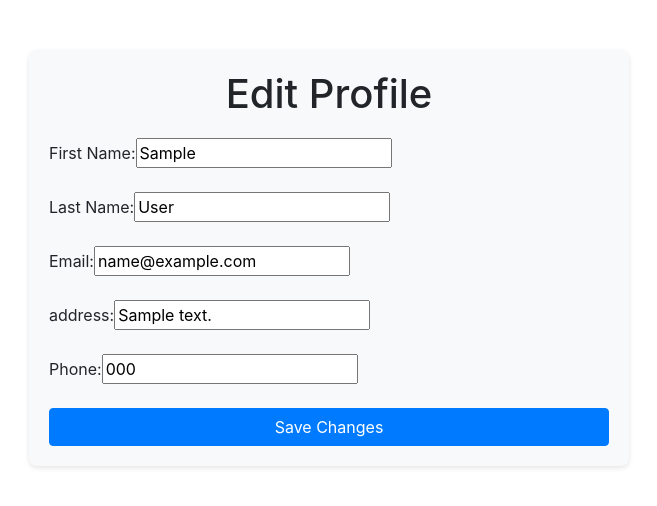
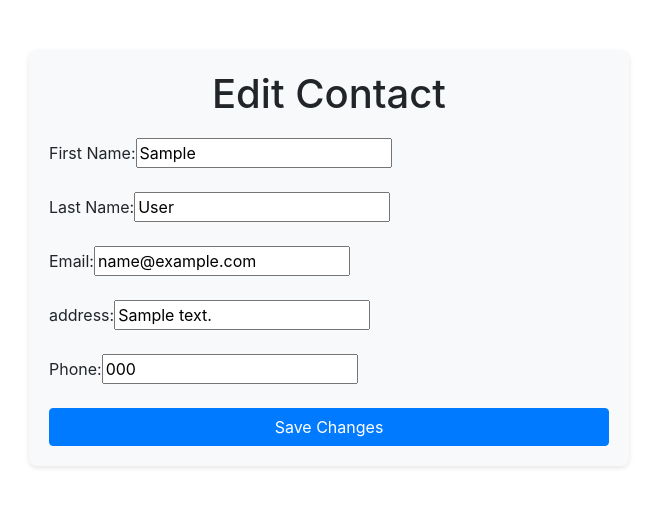
Before and after one commit to I-GUN-I/Dev_tool-Project, a Django app: page /add-contact/1/ in a window 1280 px wide. Shown: the top 506 px of the page, without its empty margins (311-968 px from the left). Run offline with Django 4.2, Linux system fonts and the light colour scheme; tables that the repository leaves empty hold one stand-in row (values such as "Sample post"); some libraries are stand-ins or nearby versions.

Commit message:
fix headertext for add - update profile/contact

```diff
--- a/safestep/report/templates/edit_profile.html
+++ b/safestep/report/templates/edit_profile.html
@@ -28,7 +28,7 @@
 
     <div class="container">
         <div class="form-container">
-            <h1>Edit Profile</h1>
+            <h1>{{ header_text }}</h1>
             <form method="post">
                 {% csrf_token %}
                 {{ form.non_field_errors }}
--- a/safestep/report/views.py
+++ b/safestep/report/views.py
@@ -116,7 +116,7 @@ class EditProfileView(View):
         my_user = User.objects.get(pk=user_id)
         customer_instance = Customer.objects.get(user=my_user)
         form = UserProfileForm(instance=customer_instance, user=request.user)
-        return render(request, 'edit_profile.html', {'form': form})
+        return render(request, 'edit_profile.html', {'form': form,'header_text': 'Edit Profile'} )
 
     def post(self, request,user_id):
         my_user = User.objects.get(pk=user_id)
@@ -124,7 +124,7 @@ class EditProfileView(View):
         form = UserProfileForm(request.POST, instance=customer_instance, user=my_user)
         if form.is_valid():
             form.save()
-        return redirect(reverse('profile', args=[request.user.id]))
+        return redirect(reverse('profile', args=[request.user.id]) )
 
 
 class AddContactView(View):
@@ -134,10 +134,12 @@ class AddContactView(View):
 
         if customer_instance.contact:
             form = ContactForm(instance=customer_instance.contact)
+            header_text = 'Edit Contact'
         else:
             form = ContactForm()
+            header_text = 'Add Contact'
 
-        return render(request, 'edit_profile.html', {'form': form})
+        return render(request, 'edit_profile.html', {'form': form, 'header_text' : header_text})
 
     def post(self, request, user_id):
         my_user = User.objects.get(pk=user_id)
@@ -145,8 +147,10 @@ class AddContactView(View):
 
         if customer_instance.contact:
             form = ContactForm(request.POST, instance=customer_instance.contact)
+            header_text = 'Edit Contact'
         else:
             form = ContactForm(request.POST)
+            header_text = 'Add Contact'
 
         if form.is_valid():
             contact_instance = form.save()
@@ -156,4 +160,4 @@ class AddContactView(View):
 
             return redirect(reverse('profile', args=[request.user.id]))
 
-        return render(request, 'edit_profile.html', {'form': form})
+        return render(request, 'edit_profile.html', {'form': form,'header_text' : header_text})
```
